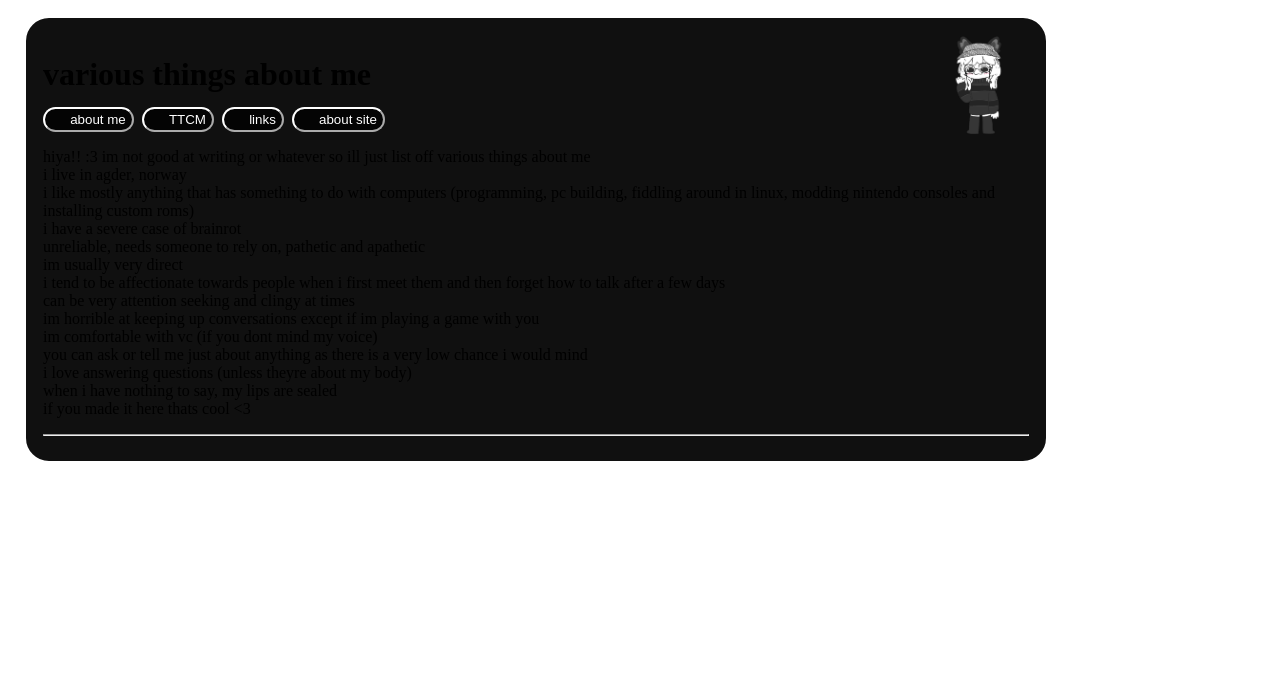
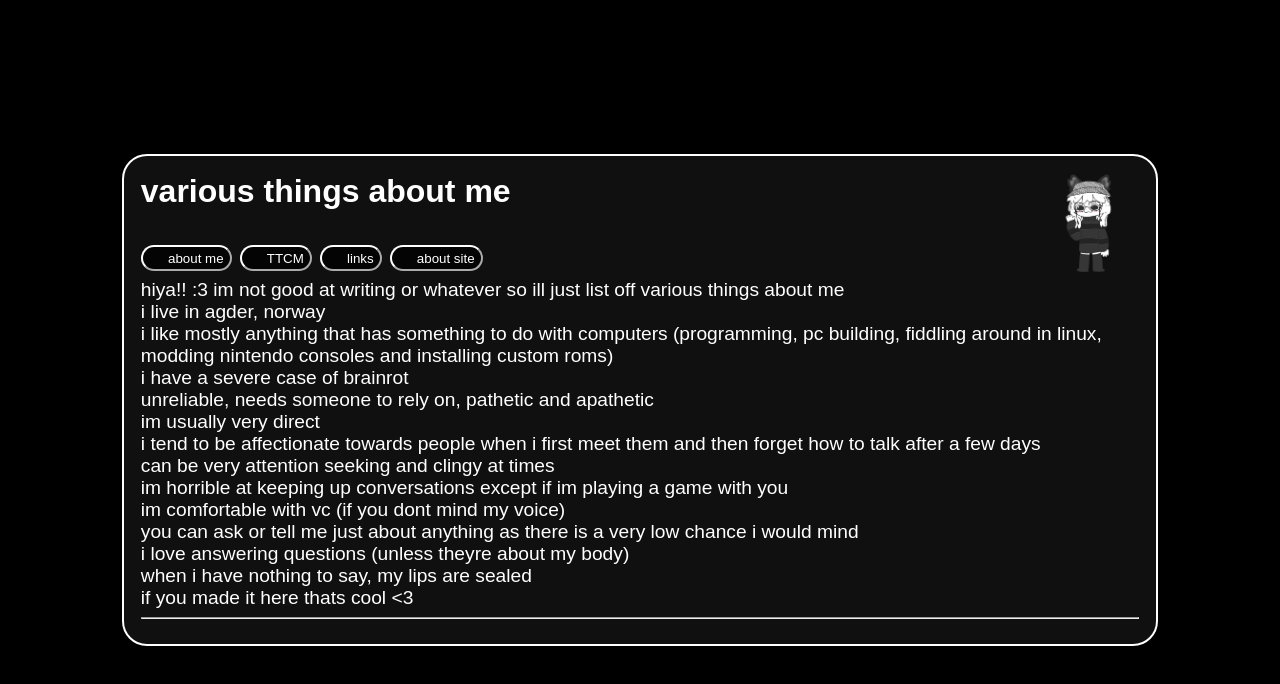
Before and after one commit to fjonkie/selfsite, a SvelteKit app: page / in a window 1280 px wide. Shown: the top 684 px of the page. Built offline with nearby package versions, Linux system fonts and the light colour scheme; some icons are missing.

Commit message:
forgotten files or something

```diff
--- /dev/null
+++ b/src/global.scss
@@ -0,0 +1,40 @@
+:root, body {
+    // dark mode
+    color-scheme: dark;
+    color: white;
+    background-color: black;
+
+    // font not dumb
+    font-family: sans-serif;
+  }
+
+  // center stuff
+  body {
+    margin: 0;
+    display: flex;
+    flex-direction: column;
+    align-items: center;
+    justify-content: center;
+    min-height: 100vh;
+  }
+
+  // no default margins
+  h1, h2, h3, h4, h5, h6, p, span, a, strong, em, blockquote, cite, q, abbr, del, ins, mark, sub, sup, code, pre, kbd, var, samp, ol, ul {
+    margin: unset;
+  }
+
+  // big text
+  p, a {
+    font-size: 1.2rem;
+    font-weight: 500;
+  }
+
+  // link hover nice
+  a {
+    color: inherit;
+    text-decoration: none;
+    &:hover {
+      text-decoration: underline;
+      color: #efefef;
+    }
+  }
--- /dev/null
+++ b/src/routes/+layout.svelte
@@ -0,0 +1,5 @@
+<slot/>
+
+<style lang="scss" global>
+  @use '../global.scss';
+</style>
```
